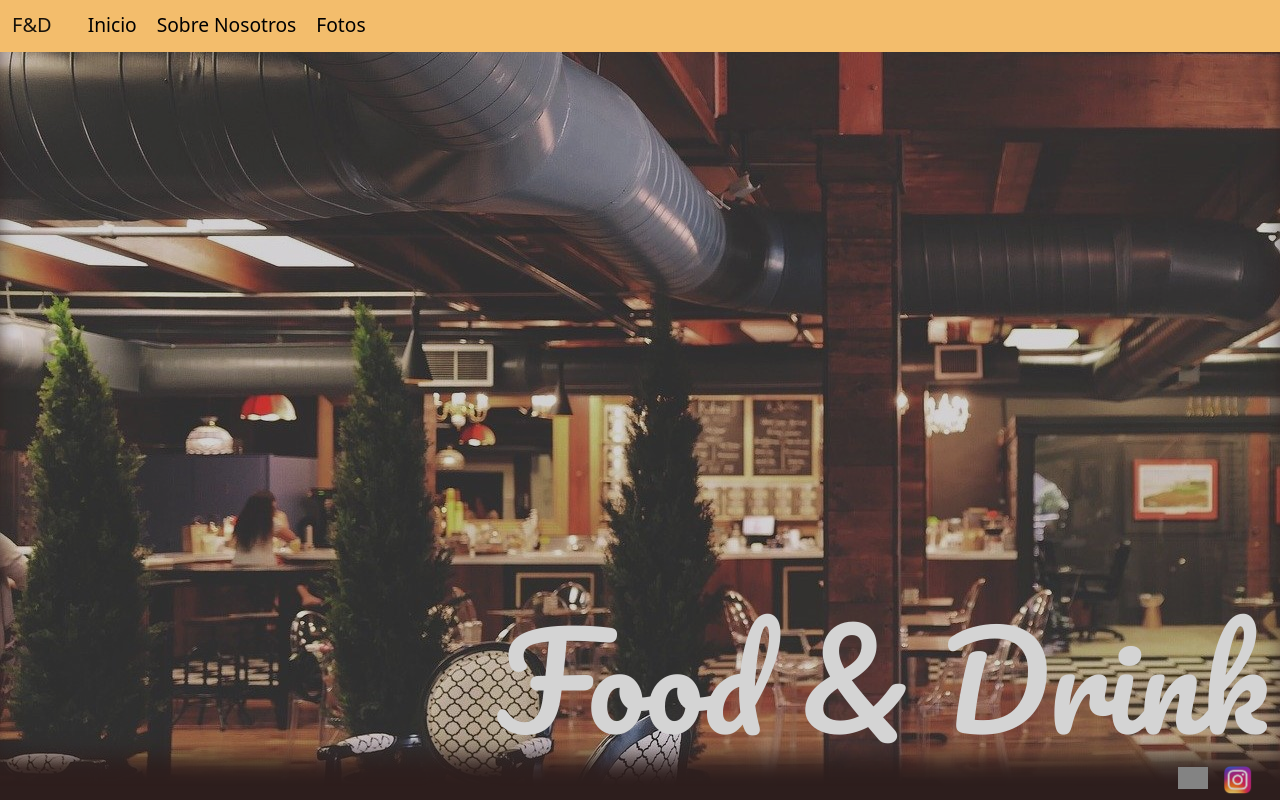
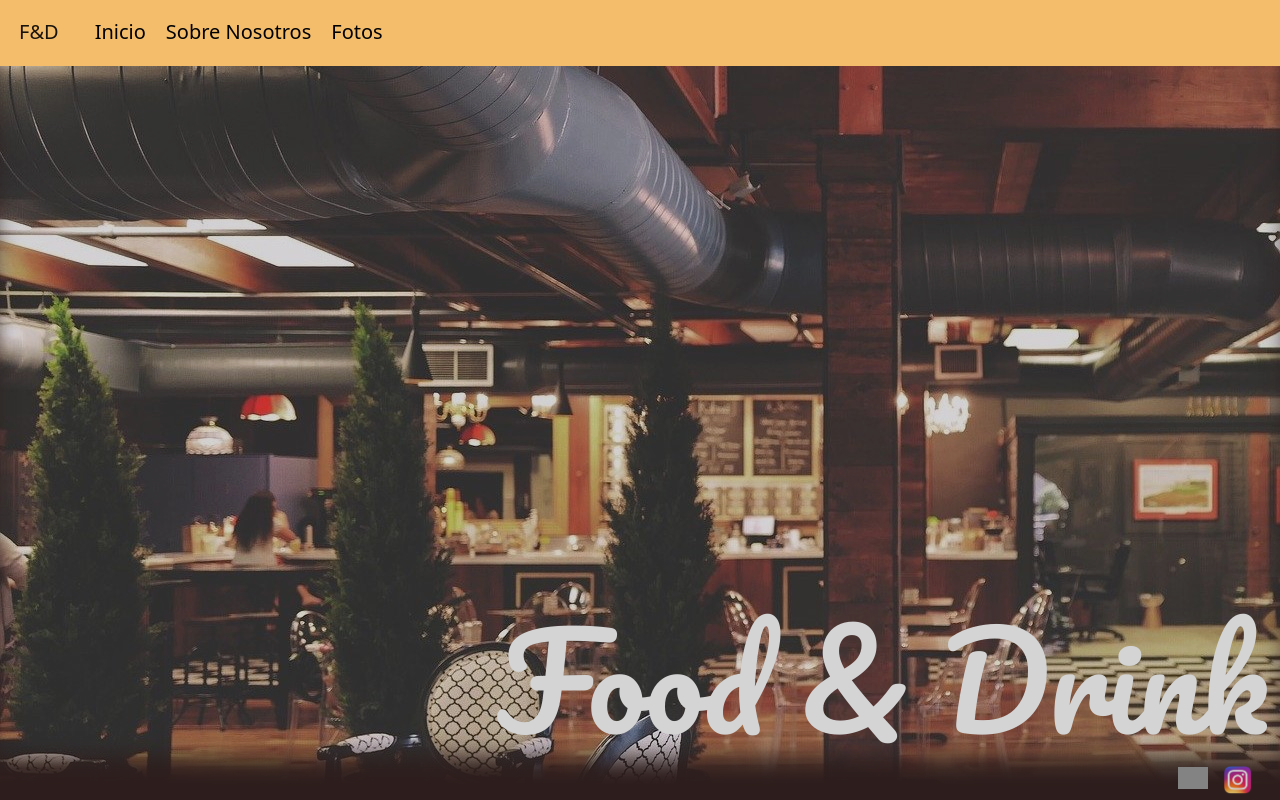
Before and after one commit to LiamMarega/TemplateRestoBar, a React (Vite) app: page / in a window 1280 px wide. Shown: the top 800 px of the page. Built offline with nearby package versions, Linux system fonts and the light colour scheme; grey boxes are pictures that could not be loaded.

Commit message:
arreglos

```diff
--- a/src/components/Landingpage/Landingpage.css
+++ b/src/components/Landingpage/Landingpage.css
@@ -219,28 +219,46 @@ transition: 0.3s;
   font-size: 1.2rem;
   transition: 0.7s;
   color: black;
-
-
+  align-content: center;
+  align-items: center;
+  justify-content: center;
 }
 
 .navbar a{
   margin-right: 20px;
   color: black;
   cursor: pointer;
+  font-size: 20px;
+  align-content: center;
+    align-items: center;
+    justify-content: center;
+
 }
 
 .navbar.false{
   background-color: transparent;
-  padding: 12px;
+  padding: 19px;
+  align-content: center;
+    align-items: center;
+    justify-content: center;
+}
 
-}
+
 
 .navbar.active{
   background-color: #f3bd6c;
-  padding: 12px;
+  padding: 19px;
+  align-content: center;
+    align-items: center;
+    justify-content: center;
+}
 
+  .me-auto.navbar-nav{
+    align-content: center;
+    align-items: center;
+    justify-content: center;
+  }
 
-}
 
 @media only screen and (min-width: 768px) and (max-width: 991px) {
   .LandingPage__Container_Row_Cinco img {
```
